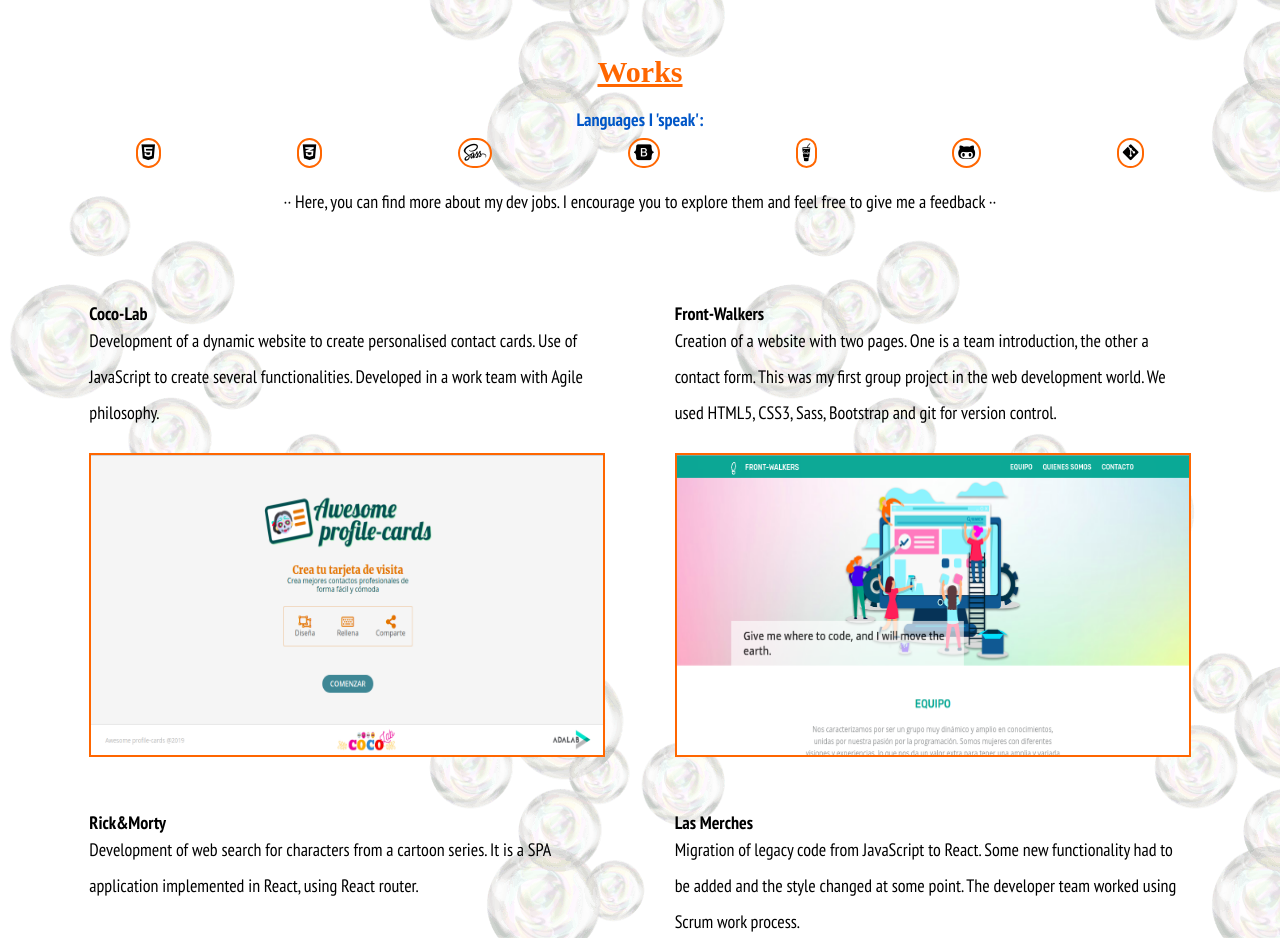
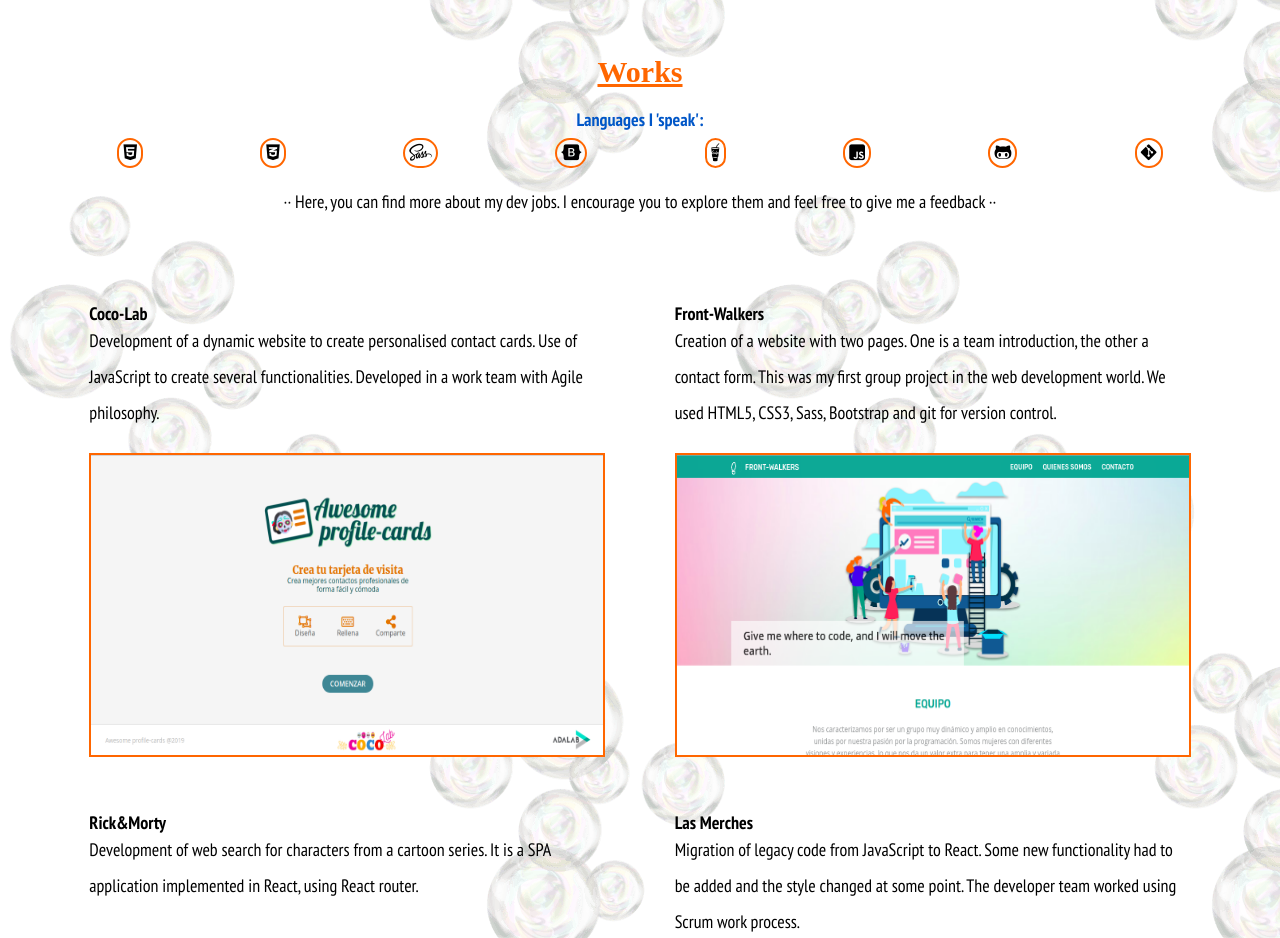
Before and after one commit to marveramar/portfolio_MV, a React (Create React App) app: page / in a window 1280 px wide. Shown: the part 1340-2278 px from the top of the page. Built offline with nearby package versions, Linux system fonts and the light colour scheme; a web font is replaced by a local one.

Commit message:
Update Works.js
Add new icon language

```diff
--- a/src/components/Works.js
+++ b/src/components/Works.js
@@ -17,6 +17,7 @@ const Works = (props) => {
                 <i class="fab fa-sass"></i>
                 <i class="fab fa-bootstrap"></i>
                 <i class="fab fa-gulp"></i>
+                <i class="fab fa-js-square"></i>
                 <i class="fab fa-github-alt"></i>
                 <i class="fab fa-git-alt"></i>
             </div>
```
